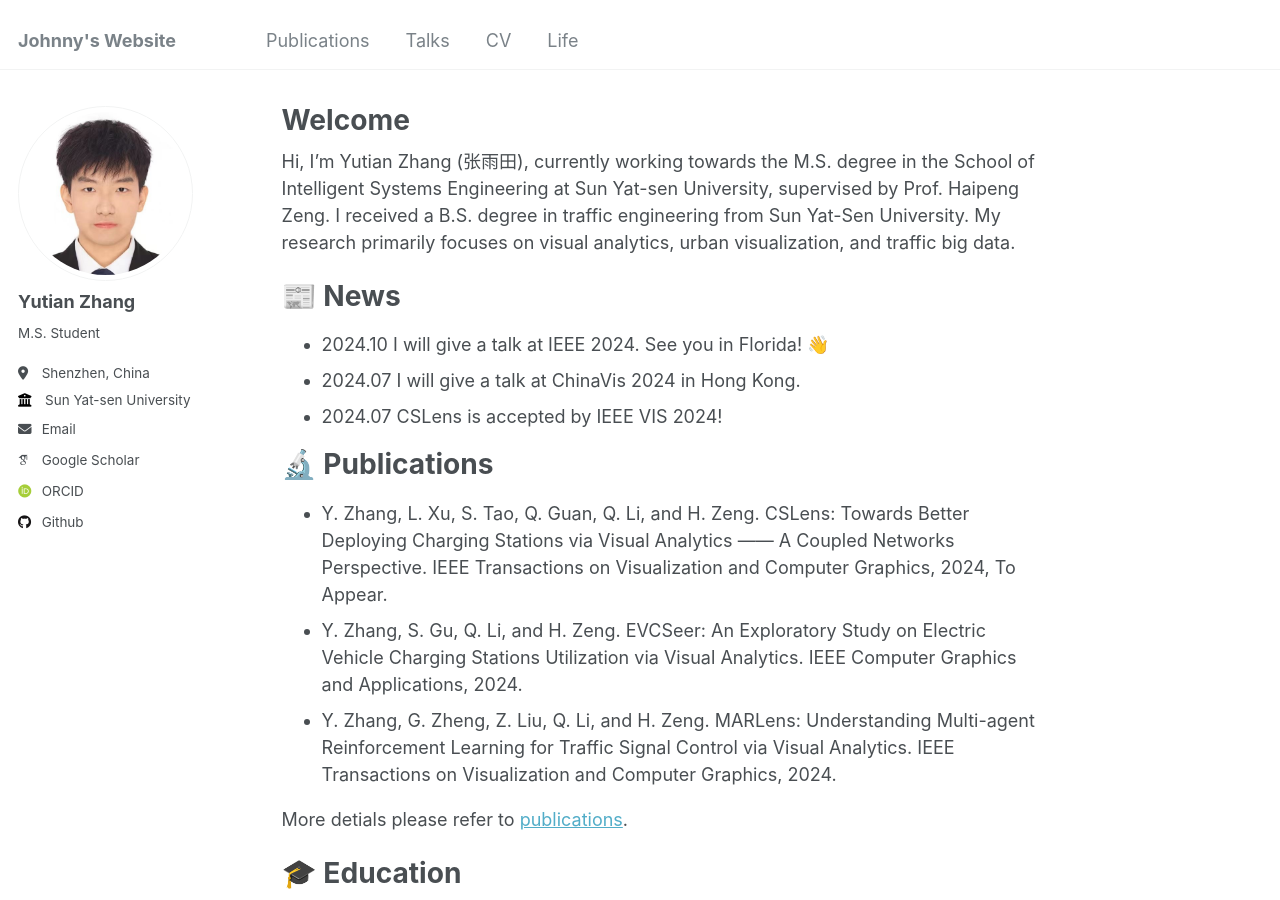
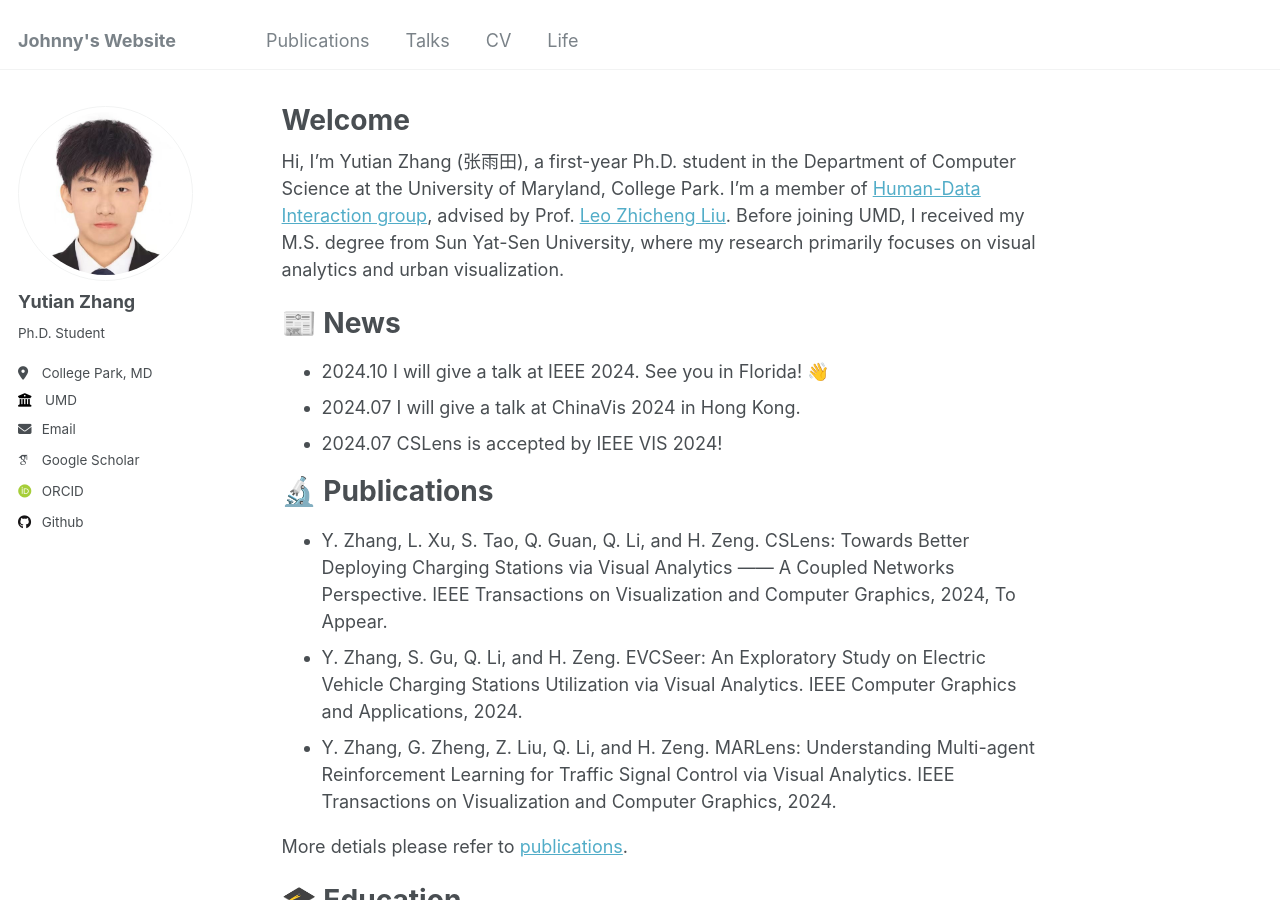
Before and after one commit to johnnyzhang99/johnnyzhang99.github.io, a Jekyll site: the page built from _pages/about.md, in a window 1280 px wide and 900 px high. Built offline with Jekyll 4.4.1, drawn with Linux system fonts in a browser that asks for light colours; some web fonts are replaced.

Commit message:
update at UMD

```diff
--- a/Gemfile
+++ b/Gemfile
@@ -16,7 +16,7 @@ gem "github-pages", group: :jekyll_plugins
 
 # gem "jekyll"
 
-gem "wdm", "~> 0.1.0" if Gem.win_platform?
+gem "wdm", "~> 0.2" if Gem.win_platform?
 
 # If you have any plugins, put them here!
 group :jekyll_plugins do
--- a/_config.yml
+++ b/_config.yml
@@ -12,7 +12,7 @@ title                    : "Johnny's Website"
 title_separator          : "-"
 name                     : &name "Johnny Yutian Zhang"
 description              : &description "personal description"
-url                      : https://thunderzh99.github.io # the base hostname & protocol for your site e.g. "https://mmistakes.github.io"
+url                      : https://johnnyzhang.github.io # the base hostname & protocol for your site e.g. "https://mmistakes.github.io"
 baseurl                  : "" # the subpath of your site, e.g. "/blog"
 repository               : "ThunderZH99/ThunderZH99.github.io"
 
@@ -24,11 +24,11 @@ author:
   avatar           : "profile.jpg"
   name             : "Yutian Zhang"
   pronouns         : # example: "she/her"
-  bio              : "M.S. Student"
-  location         : "Shenzhen, China"
-  employer         : "Sun Yat-sen University"
+  bio              : "Ph.D. Student"
+  location         : "College Park, MD"
+  employer         : "UMD"
   # uri              : "zhangyt.github.io"
-  email            : "zhangyt85@mail2.sysu.edu.cn"
+  email            : "yzhan127@umd.edu"
 
   # Academic websites
   arxiv            : # URL - Update with the correct link to your profile
--- a/_pages/about.md
+++ b/_pages/about.md
@@ -7,7 +7,7 @@ redirect_from:
   - /about.html
 ---
 
-Hi, I'm Yutian Zhang (张雨田), currently working towards the M.S. degree in the School of Intelligent Systems Engineering at Sun Yat-sen University, supervised by Prof. Haipeng Zeng. I received a B.S. degree in traffic engineering from Sun Yat-Sen University. My research primarily focuses on visual analytics, urban visualization, and traffic big data.
+Hi, I'm Yutian Zhang (张雨田), a first-year Ph.D. student in the Department of Computer Science at the University of Maryland, College Park. I'm a member of [Human-Data Interaction group](https://hdi.cs.umd.edu/), advised by Prof. [Leo Zhicheng Liu](https://www.zcliu.org/). Before joining UMD, I received my M.S. degree from Sun Yat-Sen University, where my research primarily focuses on visual analytics and urban visualization.
 
 
 📰 News
```
Also changed, not shown: README.md (+1 -1 lines), 1 other file.
